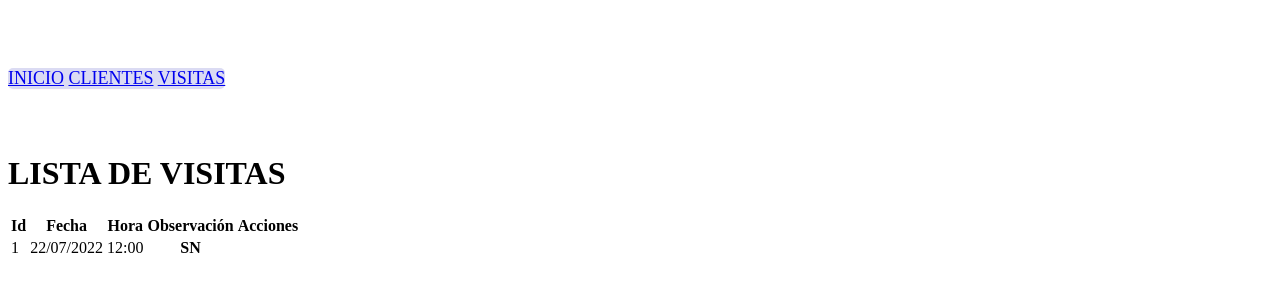
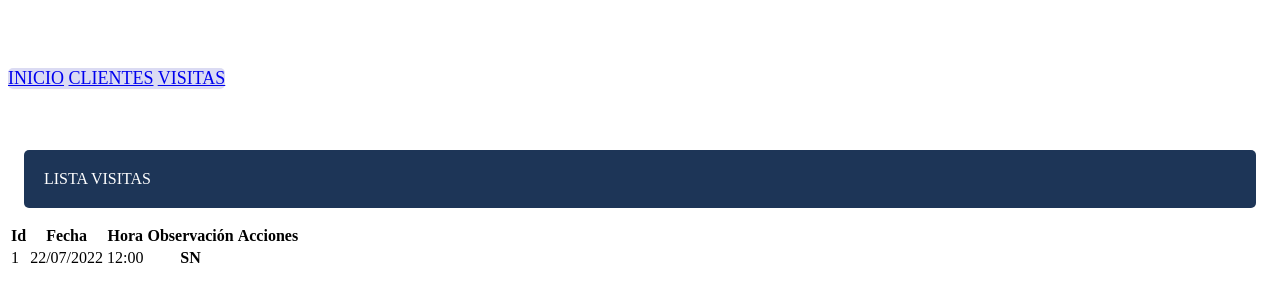
Before and after one commit to vero-sari/ClientesA, an Angular app: page /lista-visita in a window 1280 px wide. Shown: the top 302 px of the page. Built offline with nearby package versions, Linux system fonts and the light colour scheme.

Commit message:
npminstall--save@angular/material

```diff
--- a/package.json
+++ b/package.json
@@ -15,10 +15,12 @@
     "@angular/compiler": "^14.0.0",
     "@angular/core": "^14.0.0",
     "@angular/forms": "^14.0.0",
+    "@angular/material": "^14.1.0",
     "@angular/platform-browser": "^14.0.0",
     "@angular/platform-browser-dynamic": "^14.0.0",
     "@angular/router": "^14.0.0",
     "rxjs": "~7.5.0",
+    "sweetalert2": "^11.4.24",
     "tslib": "^2.3.0",
     "zone.js": "~0.11.4"
   },
--- a/src/app/app.module.ts
+++ b/src/app/app.module.ts
@@ -8,7 +8,8 @@ import { GestionVisitasComponent } from './gestion-visitas/gestion-visitas.compo
 import { MenuComponent } from './menu/menu.component';
 import { ListaClientesComponent } from './lista-clientes/lista-clientes.component';
 import { ListaVisitasComponent } from './lista-visitas/lista-visitas.component';
-
+import { MatToolbarModule } from '@angular/material/toolbar';
+import { MatCardModule } from '@angular/material/card';
 
 
 @NgModule({
@@ -23,6 +24,8 @@ import { ListaVisitasComponent } from './lista-visitas/lista-visitas.component';
   imports: [
     BrowserModule,
     AppRoutingModule,
+     MatToolbarModule,
+     MatCardModule,
 
   ],
 
--- a/src/app/gestion-clientes/gestion-clientes.component.ts
+++ b/src/app/gestion-clientes/gestion-clientes.component.ts
@@ -1,5 +1,5 @@
 import { Component, OnInit } from '@angular/core';
-import { FormGroup } from '@angular/forms';
+import { FormBuilder, FormGroup, Validators } from '@angular/forms';
 import { ClienteService } from '../service/cliente.service';
 
 @Component({
@@ -9,8 +9,10 @@ import { ClienteService } from '../service/cliente.service';
 })
 export class GestionClientesComponent implements OnInit {
   cliente: any;
-  formCliente: FormGroup;
+formCliente:any;
   constructor(
+
+    private formBuilder: FormBuilder,
     private clienteservice:ClienteService
   ) { }
 
--- a/src/app/lista-visitas/lista-visitas.component.html
+++ b/src/app/lista-visitas/lista-visitas.component.html
@@ -1,4 +1,9 @@
-<h1>LISTA DE VISITAS</h1>
+<section>
+    <mat-card>
+      <mat-card-title style="background-color:#1d3557; color:white; padding: 20px; border-radius: 5px">
+        LISTA VISITAS
+      </mat-card-title>
+    </mat-card>
 <table class="table table-striped table-hover table-bordered">
     <thead>
         <tr class="text-center">
```
Also changed, not shown: src/app/service/cliente.service.ts (+10 -10 lines), 1 other file (tests, documents, lock files or other folders).
